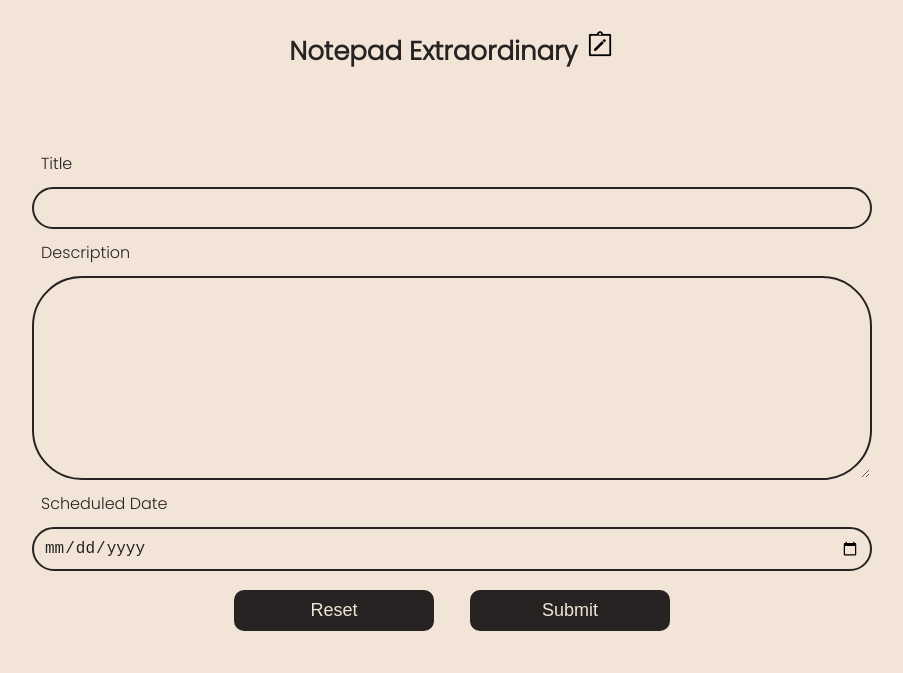
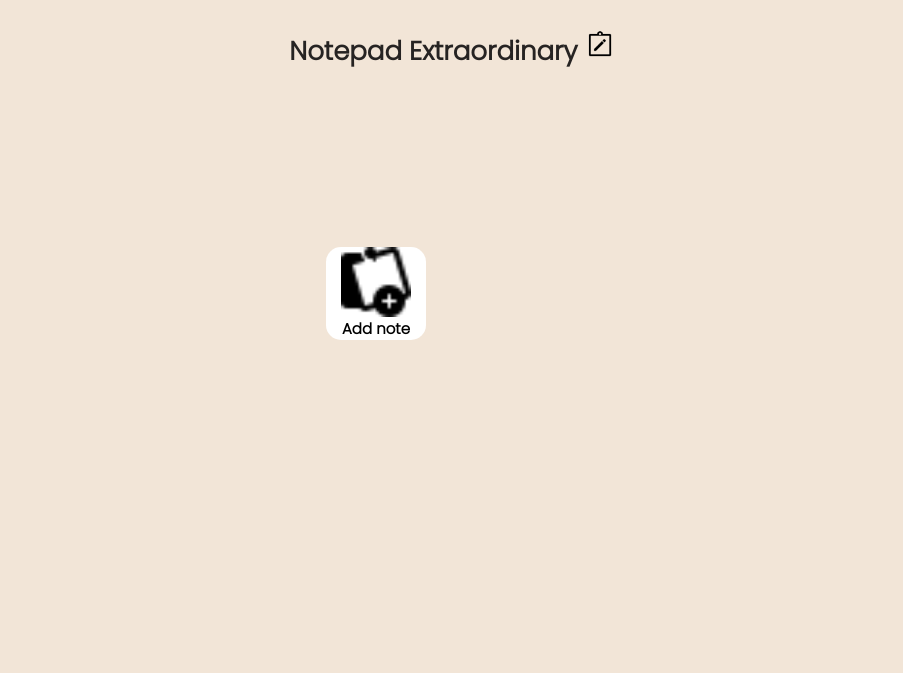
Before and after one commit to debbyeze/Note-app-with-local-storage, a plain HTML site: page index.html in a window 1280 px wide. Shown: the whole page, without its empty margins (188-1091 px from the left). Drawn offline with Linux system fonts and the light colour scheme.

Commit message:
add note

```diff
--- a/index.css
+++ b/index.css
@@ -30,12 +30,26 @@ h2 {
 .form{
   flex: 1;
   margin-bottom: 20px;
+}
 
+.add-note-icon{
+background-color: #fff;
+width: 100px;
+border-radius:15px;
+font-size: 15px;
+margin-left: 40%;
+margin-top:10%;
+cursor: pointer;
+font-weight: bold;
+text-align:center;
+}
+.add-note-icon img{
+display:block;
+margin:auto;
+}
 
-
-}
 form {
-  display: flex;
+  display: none;
   flex-direction: column;
   justify-content: center;
   margin: 0 15%;
@@ -79,7 +93,7 @@ input[type="reset"]:hover, input[type="submit"]:hover{
   flex: 1;
   justify-content: center;
   display: none;
-  border-left: 1px groove #F2E5D7;
+  border-left: 5px groove #F2E5D7;
 
 }
 ul{
@@ -167,7 +181,7 @@ h6{
   margin: 0 5%;
   }
   #notes-container {
-    border-top: 1px groove #F2E5D7;
+    border-top: 5px groove #F2E5D7;
   }
   button{
   width: 100px;
--- a/index.html
+++ b/index.html
@@ -15,6 +15,10 @@
       </div>
       <div class="wrapper">
         <div class="form">
+         <section class="add-note-icon">
+         <img src="/icons8-add-note-24.png" alt="add note" width="70px" height="70px">
+         <p>Add note</p>
+         </section>
          <form action="#" method="post">
           <label for="title">Title</label>
           <input type="text" name="title" id="title" />
--- a/index.js
+++ b/index.js
@@ -1,3 +1,6 @@
+const noteIcon = document.querySelector(".add-note-icon");
+const noteForm = document.querySelector("form");
+
 let notes = [];
 document.querySelector("form").onsubmit = (e) => {
   e.preventDefault();
@@ -11,6 +14,8 @@ document.querySelector("form").onsubmit = (e) => {
   } else{
       addNote(title.value, desc.value, date.value)
   }
+  noteIcon.style.display="block";
+ noteForm.style.display="none";
 
 };
 
@@ -59,6 +64,12 @@ window.onload = () => {
   showNotes();
 };
 
+
+noteIcon.addEventListener("click", ()=>{
+noteIcon.style.display="none";
+ noteForm.style.display="flex";
+});
+
 // const btn = document.getElementsByTagName("button");
 
 // for(var i=0; i > btn; i++){
```
Also changed, not shown: icons8-add-note-24.png (added).
